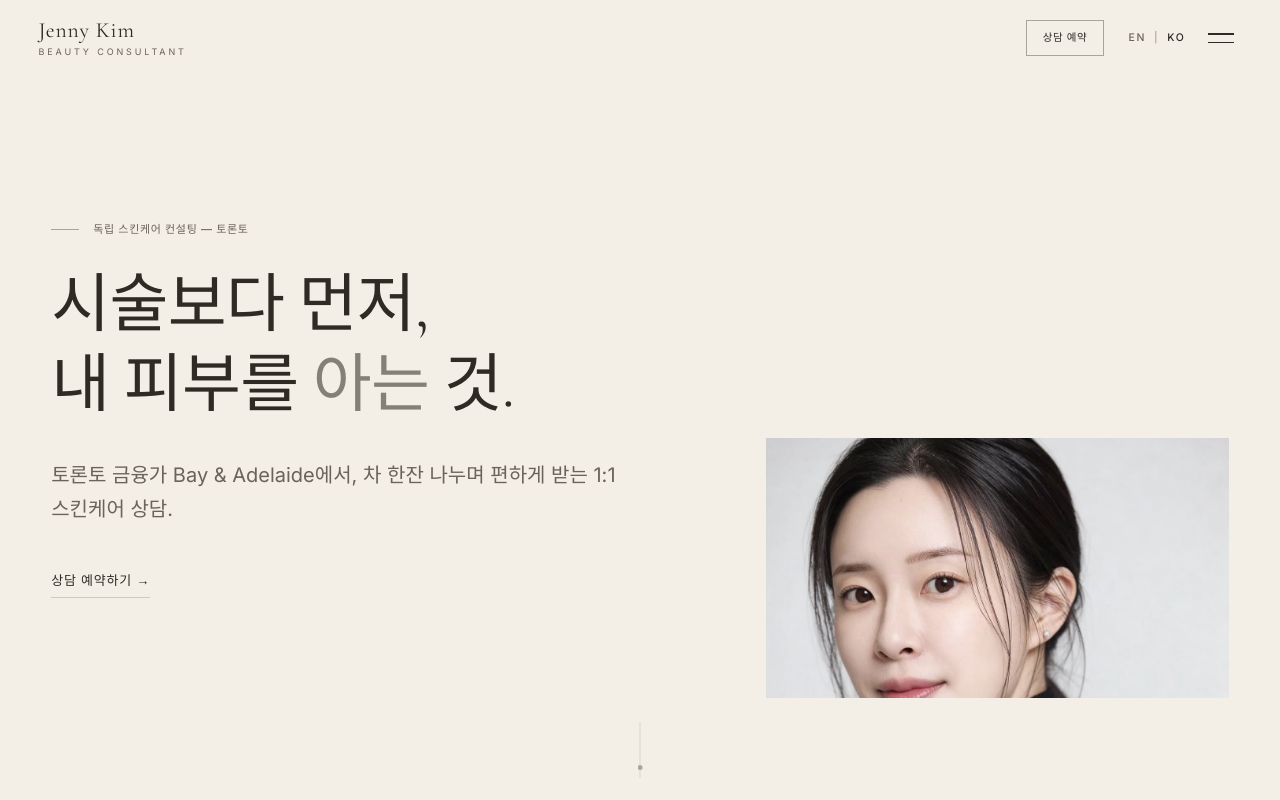
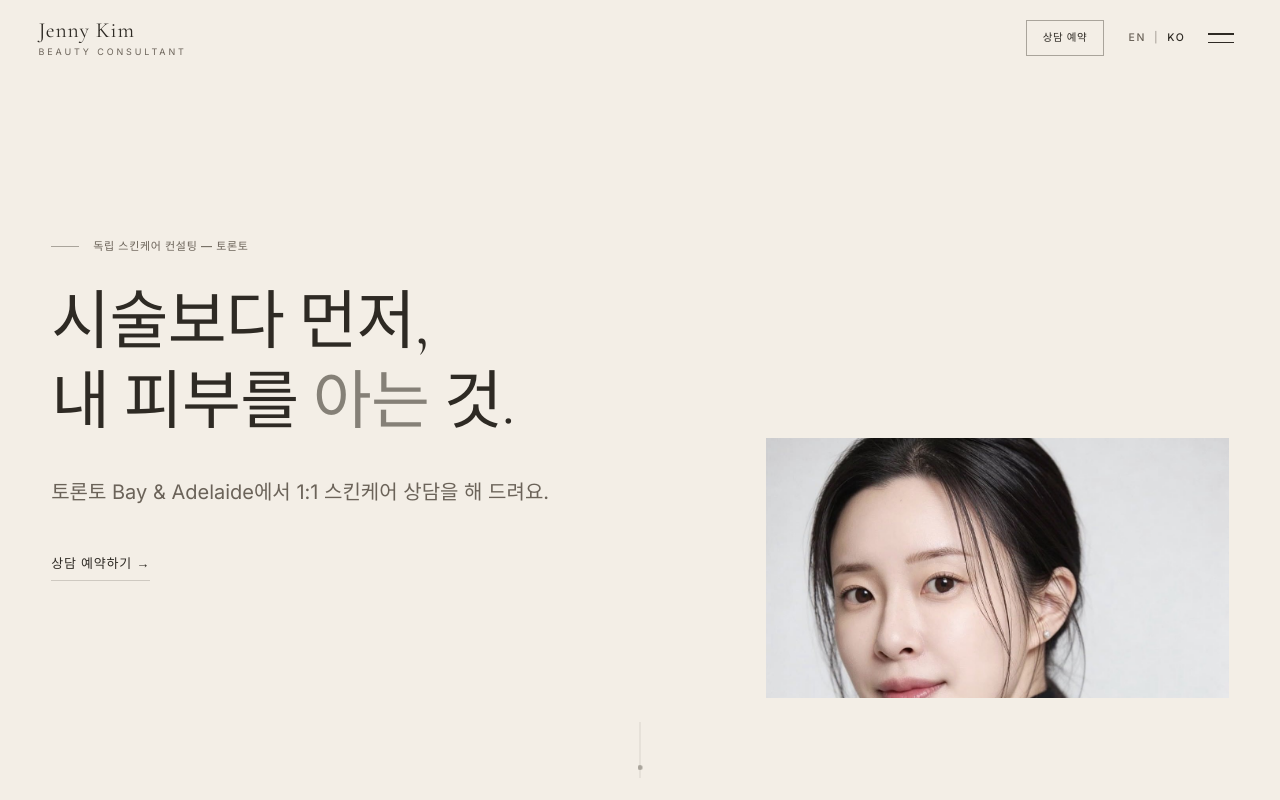
Before and after one commit to kyungleekim92-cmd/jenny-kim-beauty, a Next.js app: page /ko in a window 1280 px wide. Shown: the top 800 px of the page. Built offline with nearby package versions, Linux system fonts and the light colour scheme.

Commit message:
Simplify homepage consultation copy in both languages

```diff
--- a/components/Hero.tsx
+++ b/components/Hero.tsx
@@ -17,7 +17,7 @@ const copy = {
         before you <em>treat</em> it.
       </>
     ),
-    lede: "Discreet skincare counsel at Bay & Adelaide, over tea or coffee.",
+    lede: "One-to-one skincare consultations at Bay & Adelaide, Toronto.",
     cta: "Book a consultation",
     alt: "Portrait of Jenny Kim, independent beauty consultant",
   },
@@ -30,7 +30,7 @@ const copy = {
         내 피부를 <em>아는</em> 것.
       </>
     ),
-    lede: "토론토 금융가 Bay & Adelaide에서, 차 한잔 나누며 편하게 받는 1:1 스킨케어 상담.",
+    lede: "토론토 Bay & Adelaide에서 1:1 스킨케어 상담을 해 드려요.",
     cta: "상담 예약하기",
     alt: "독립 뷰티 컨설턴트 제니 킴의 인물 사진",
   },
```
